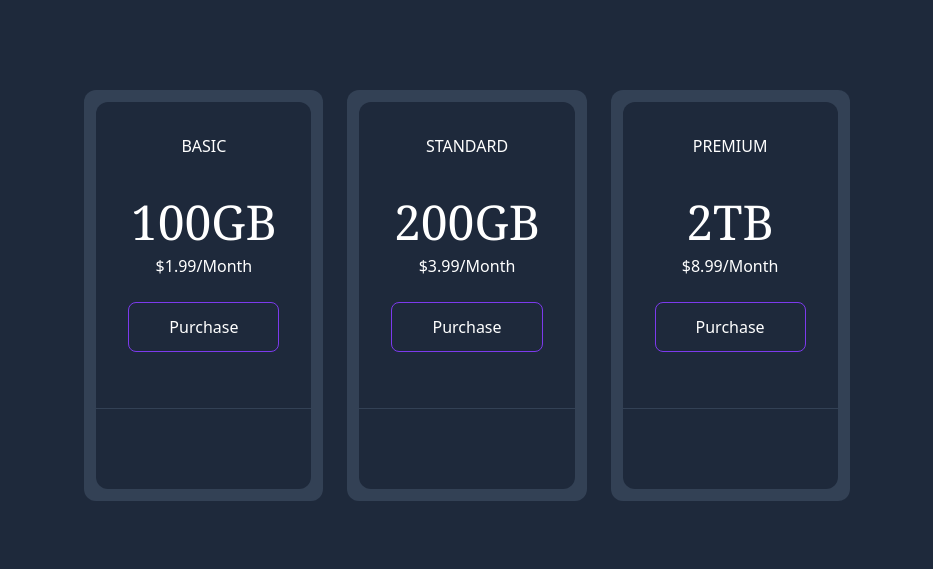
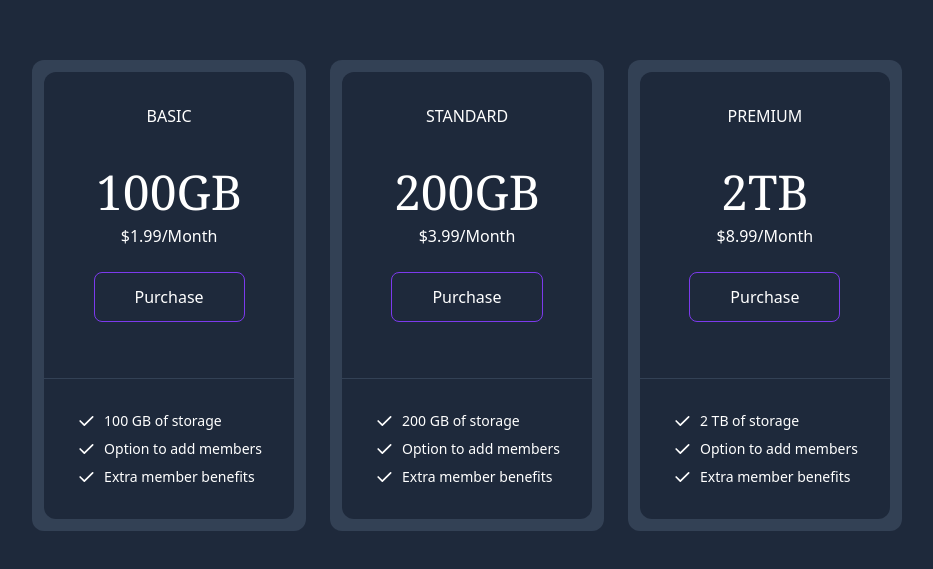
Before and after one commit to Taraskiiin/dump-tailwind, a Next.js app: page /pricing-card in a window 1280 px wide. Shown: the part 105-674 px from the top of the page, without its empty margins (173-1106 px from the left). Built offline with nearby package versions, Linux system fonts and the light colour scheme.

Commit message:
fix(little-list): fixed list of sweets inside pricing-card

```diff
--- a/src/pages/pricing-card.tsx
+++ b/src/pages/pricing-card.tsx
@@ -62,7 +62,25 @@ export default function PricingCard() {
 						<div className='p-8 mx-3 mb-3 rounded-b-xl bg-slate-800'>
 							<div className='flex flex-col space-y-2'>
 								{item.sweets.map((el) => (
-									<div key={el}></div>
+									<div
+										key={el}
+										className='flex justify-start items-center gap-2'
+									>
+										<svg
+											xmlns='http://www.w3.org/2000/svg'
+											className='w-5 h-5'
+											viewBox='0 0 24 24'
+											stroke-width='2'
+											stroke='currentColor'
+											fill='none'
+											stroke-linecap='round'
+											stroke-linejoin='round'
+										>
+											<path stroke='none' d='M0 0h24v24H0z' fill='none' />
+											<path d='M5 12l5 5l10 -10' />
+										</svg>
+										<span className='text-sm text-left'>{el}</span>
+									</div>
 								))}{' '}
 							</div>
 						</div>
```
